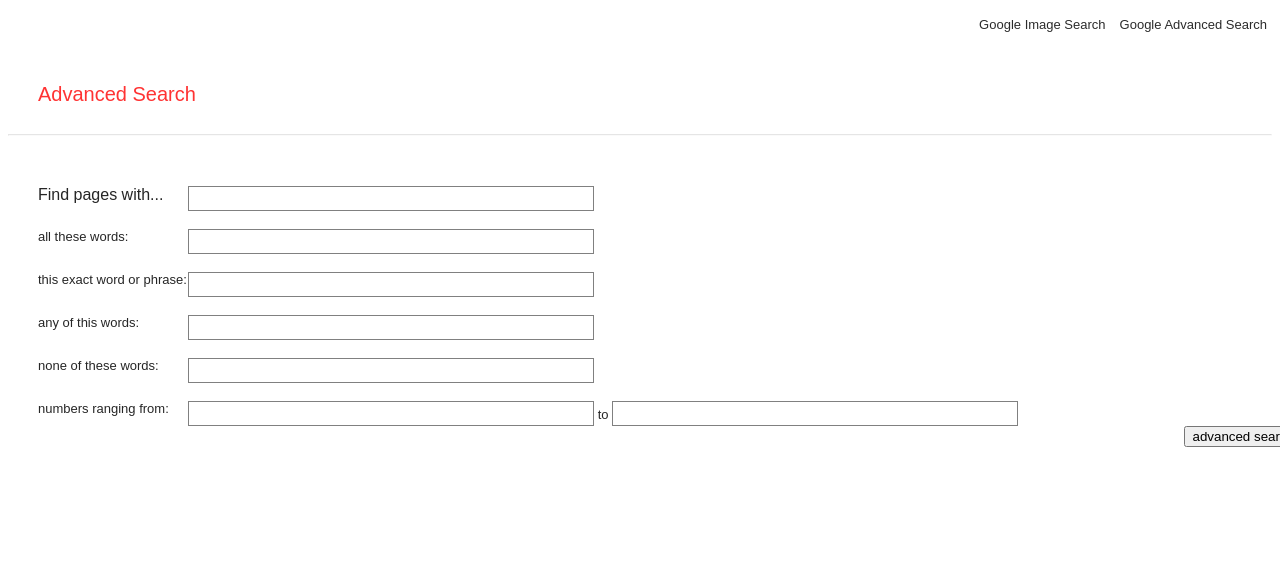
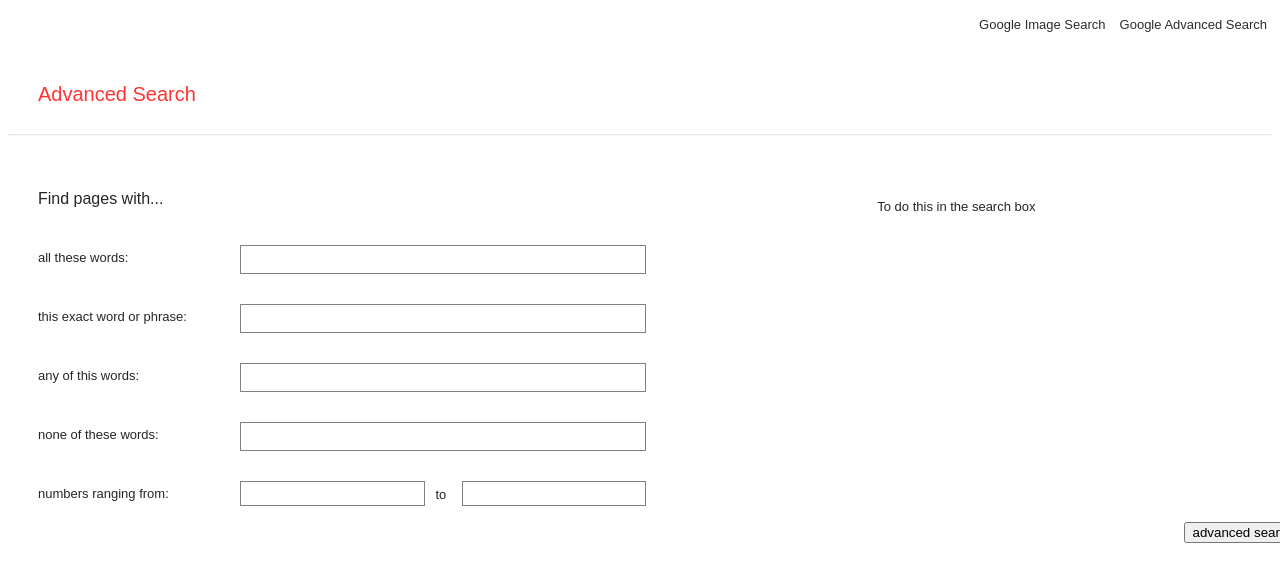
Before and after one commit to Jomzubalde/jomzubalde.github.io, a plain HTML site: page advance_search.html in a window 1280 px wide. Shown: the top 582 px of the page. Drawn offline with Linux system fonts and the light colour scheme.

Commit message:
jan 24 home progress

```diff
--- a/advance_search.html
+++ b/advance_search.html
@@ -19,13 +19,17 @@
         <div class="container">
             <form action="https://google.com/search" name="f">
                 <div class="firstfield">
-                    <div class="field" id="field01">
-                        <div class="left">
+                    <div class="field">
+                        <div class="left" id="field01">
                             <label for="field">Find pages with...</label>
                         </div>
 
+                        <div class="center">
+                            <input type="text" class="textinput" id="field0" value=""  name="as_q">
+                        </div>
+
                         <div class="right">
-                            <input type="text" class="textinput" id="field0" value=""  name="as_q">
+                            To do this in the search box
                         </div>
                     </div>
 
@@ -36,7 +40,7 @@
                             <label for="field1">all these words:</label>
                         </div>
 
-                        <div class="right">
+                        <div class="center">
                             <input type="text" class="textinput" id="field1" value=""  name="as_q">
                         </div>
                     </div>
@@ -47,7 +51,7 @@
                         <div class="left">
                             <label for="field2">this exact word or phrase: </label>
                         </div>
-                        <div class="right">
+                        <div class="center">
                             <input type="text" class="textinput" id="field2" value=""  name="as_epq">
                         </div>
                     </div>
@@ -58,7 +62,7 @@
                         <div class="left">
                             <label for="field3">any of this words: </label>
                         </div>
-                        <div class="right">
+                        <div class="center">
                             <input type="text" class="textinput" id="field3" value=""  name="as_oq">
                         </div>
                     </div>
@@ -69,7 +73,7 @@
                         <div class="left">
                             <label for="field4">none of these words: </label>
                         </div>
-                        <div class="right">
+                        <div class="center">
                             <input type="text" class="textinput" id="field4" value=""  name="as_eq">
                         </div>
                     </div>
@@ -80,7 +84,7 @@
                         <div class="left">
                             <label for="field5">numbers ranging from: </label>
                         </div>
-                        <div class="right">
+                        <div class="center1">
                             <input type="text" class="textinput1" id="field5" value=""  name="as_nlo">
                                 <span class="seperator">to</span>
                             <input type="text" class="textinput2" id="field5" value=""  name="as_nhi">
--- a/style.css
+++ b/style.css
@@ -125,10 +125,20 @@ form {
     text-decoration: none;
 }
 
+input.textinput {
+    height: 25px;
+    margin-top: auto;
+    margin-bottom: auto;
+}
+
 .firstfield {
     width: 100%;
     margin-left: 30px;
     margin-top: 50px;
+}
+
+#field0 {
+    border: transparent;
 }
 
 #field01 {
@@ -136,9 +146,11 @@ form {
     font-size: 16px;
     color: hsl(0, 0%, 15%);
     text-shadow: hsl(0, 0%, 20%);
+    vertical-align: middle;
 }
 
 .field {
+    display: flex;
     font-family: Arial, Helvetica, sans-serif;
     font-size: 13px;
     color: hsl(0, 0%, 15%);
@@ -146,8 +158,51 @@ form {
 }
 
 .left {
-    width: 150px;
-    float: left;
+    display: inline-block;
+    font-size: 13px;
+    width: 16%;
+    line-height: 16px;
+    min-width: 167px;
+    margin-top: 5px;
+
+}
+
+.center {
+    display: inline-block;
+    margin: 0px;
+    min-width: 167px;
+    min-height: 41px;
+    width: 50%;
+}
+
+.center1 {
+    display: inline-block;
+    margin: 0px;
+    min-width: 167px;
+    min-height: 41px;
+    width: 406px;
+}
+
+.right {
+    float: right;
+    padding-left: 5px;
+    margin-top: auto;
+    margin-bottom: auto;
+}
+
+.seperator {
+
+    padding-left: 7px;
+    padding-right: 7px;
+}
+
+input.textinput1 {
+    width: 44%;
+}
+
+input.textinput2 {
+    float: right;
+    width: 44%;
 }
 
 .inline {
@@ -159,6 +214,9 @@ input[type="text"] {
 }
 
 input[type="submit"] {
+    float: center;
+}
 
+input[value="advanced search"] {
     float: right;
 }
```
